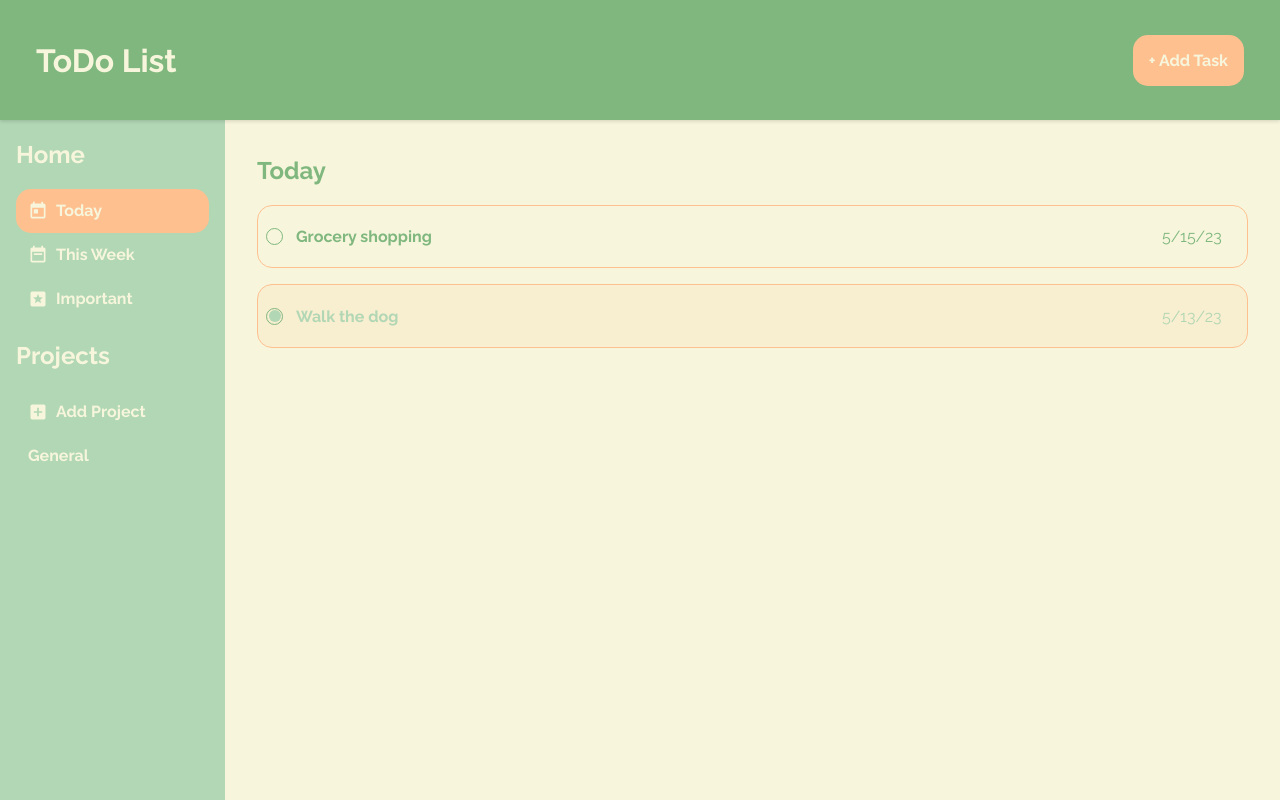
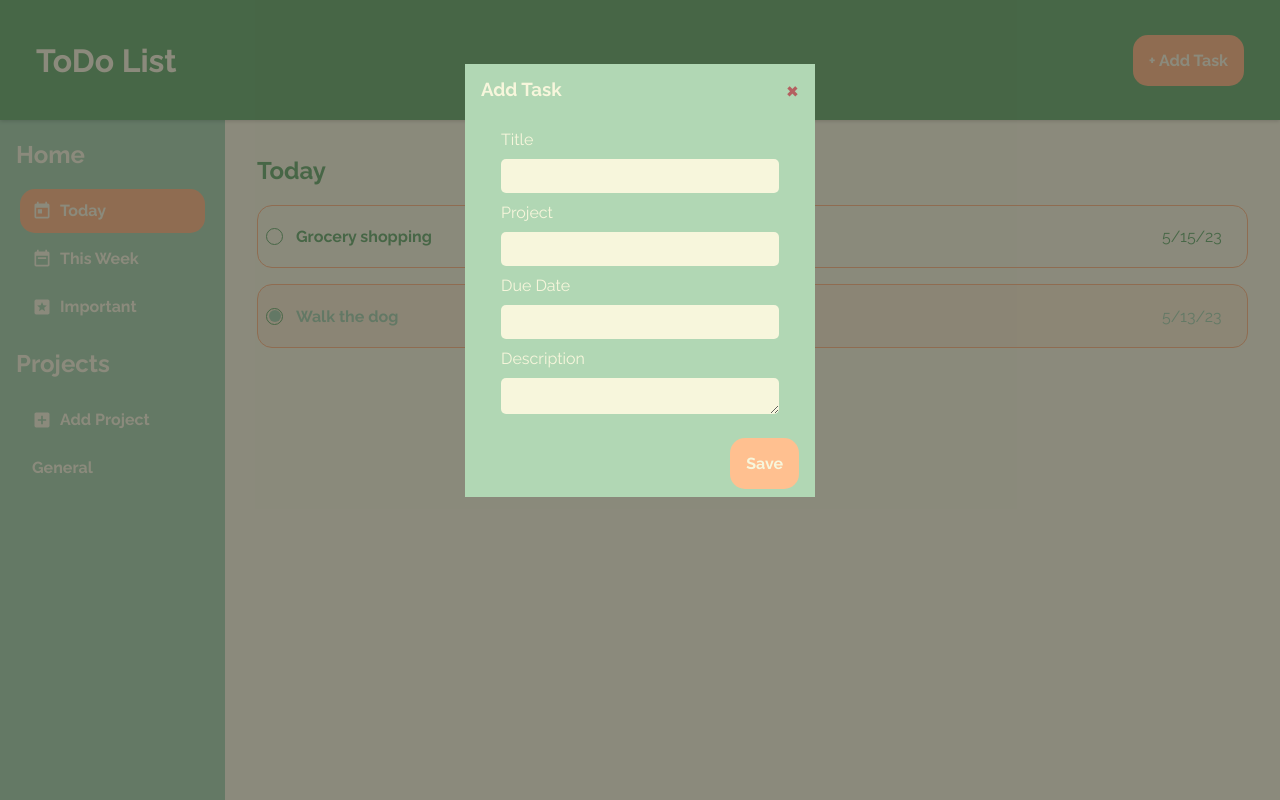
Before and after one commit to haileyrs/todo-list, a website built with webpack: page dist/index.html in a window 1280 px wide. Both pictures are taken after a click on the button "+ Add Task". Built offline with nearby package versions, Linux system fonts and the light colour scheme.

Commit message:
add event listeners

```diff
--- a/src/index.js
+++ b/src/index.js
@@ -2,6 +2,7 @@ import _ from 'lodash';
 import './style.css';
 import header from './modules/header';
 import sidebar from './modules/sidebar';
+import modal from './modules/modal';
 import today from './modules/today';
 import thisWeek from './modules/thisWeek';
 import important from './modules/important';
@@ -33,6 +34,32 @@ function addListeners() {
     important();
     changeActiveClass('important');
   });
+
+  const projectInput = document.querySelector('#project-title');
+  projectInput.addEventListener('keypress', function (e) {
+    if (e.key === 'Enter') {
+      console.log('val')
+      // Projects.push(new Project(projectInput.value))
+    }
+  });
+
+  const closeModal = document.querySelector('.close-modal');
+  closeModal.addEventListener('click', () => {
+    const modalItem = document.querySelector(".modal");
+    const taskTitleInput = document.querySelector("#task-title");
+    const projectInput = document.querySelector("#project");
+    const dueDateInput = document.querySelector("#due-date");
+    const descInput = document.querySelector("#description");
+    taskTitleInput.value = "";
+    projectInput.value = "";
+    dueDateInput.value = "";
+    descInput.value = "";
+    modalItem.style.display = "none";
+  });
+
+  const saveTask = document.querySelector('#save');
+
+
 }
 
 const content = document.querySelector('.content');
@@ -41,6 +68,7 @@ mainContent.className = 'main-content'
 content.appendChild(sidebar());
 content.appendChild(header());
 content.appendChild(mainContent);
+content.appendChild(modal());
 
 today();
 
--- a/src/modules/header.js
+++ b/src/modules/header.js
@@ -1,5 +1,3 @@
-import modal from "./modal";
-
 function header() {
   const div = document.createElement("div");
   div.className = "header";
@@ -11,7 +9,10 @@ function header() {
   const btn = document.createElement('button');
   btn.className = "add-task-btn";
   btn.textContent = "+ Add Task";
-  btn.addEventListener('click', () => modal());
+  btn.addEventListener('click', () => {
+    const modalItem = document.querySelector('.modal');
+    modalItem.style.display = 'block';
+  });
 
   div.appendChild(btn);
 
--- a/src/modules/modal.js
+++ b/src/modules/modal.js
@@ -1,3 +1,7 @@
+function formSubmit() {
+
+}
+
 function modal() {
   const modalDiv = document.createElement("div");
   modalDiv.className = "modal";
@@ -5,18 +9,18 @@ function modal() {
     <div class="modal-content">
       <div class="modal-header">
         <h3>Add Task</h3>
-        <span class="close">&times;</span>
+        <span class="close-modal">&times;</span>
       </div>
       <form id="addBookForm">
         <div class="modal-form">
-          <label for="title">Title</label>
-          <input type="text" name="title" id="title" required />
+          <label for="taskTitle">Title</label>
+          <input type="text" name="taskTitle" id="task-title" required />
           <label for="project">Project</label>
 
-          <input type="text" name="author" id="author" required />
+          <input type="text" name="project" id="project" required />
 
           <label for="dueDate">Due Date</label>
-          <input type="text" name="dueDate" id="dueDate" required/>
+          <input type="text" name="dueDate" id="due-date" required/>
           <label for="description">Description</label>
           <textarea name="description" id="description"></textarea>
 
--- a/src/modules/sidebar.js
+++ b/src/modules/sidebar.js
@@ -46,8 +46,8 @@ function listProjects() {
     </div>
     <div class="input-area">
       <form>
-        <label for="title">Title</label>
-        <input type="text" name="title" id="title" required />
+        <label for="project-title">Title</label>
+        <input type="text" name="project-title" id="project-title" required />
         <p>Press enter to create</p>
       </form>
     </div>
--- a/src/style.css
+++ b/src/style.css
@@ -73,6 +73,7 @@ button {
   display: flex;
   border-radius: 15px;
   padding: 12px;
+  margin: 4px;
 }
 
 .add-project-btn {
@@ -197,7 +198,7 @@ label, .input-area p {
 }
 
 .modal {
-  display: block;
+  display: none;
   position: fixed;
   z-index: 1;
   left: 0;
@@ -220,14 +221,19 @@ label, .input-area p {
   display: flex;
   justify-content: space-between;
   align-items: center;
-  background-color: white;
+  background-color: #B1D7B4;
+}
+
+.modal-header h3 {
+  color:#F7F6DC;
 }
 
 .modal-form {
-  background-color: #FFBF9B;
+  background-color: #B1D7B4;
   padding: 16px 36px;
   display: flex;
   flex-direction: column;
+  gap: 10px;
 }
 
 .modal-footer {
@@ -235,5 +241,19 @@ label, .input-area p {
   display: flex;
   justify-content: flex-end;
   align-items: center;
-  background-color: white;
+  background-color: #B1D7B4;
 }
+
+.close-modal {
+  color: #B46060;
+  float: right;
+  font-size: 28px;
+  font-weight: bold;
+}
+
+.close-modal:hover,
+.close-modal:focus {
+  color: #914c4c;
+  text-decoration: none;
+  cursor: pointer;
+}
```
Also changed, not shown: dist/main.js.
